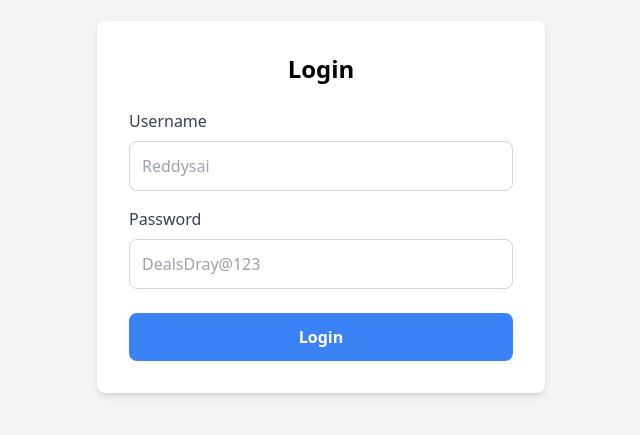
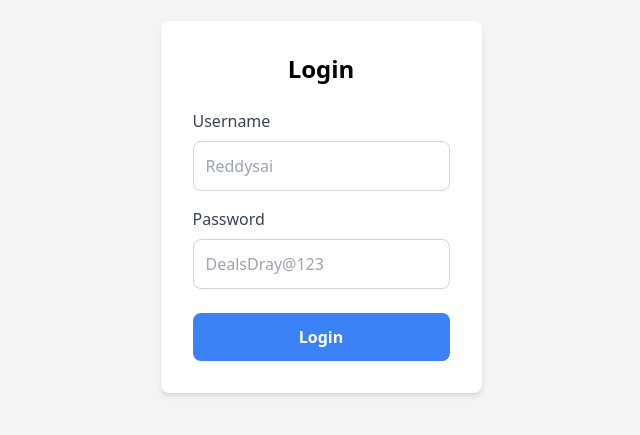
Before and after one commit to Reddy9100/dealsdray, a React (Vite) app: page / in a window 1280 px wide. Shown: the part 193-628 px from the top of the page, without its empty margins (319-959 px from the left). Built offline with nearby package versions, Linux system fonts and the light colour scheme; a web font is replaced by a local one.

Commit message:
added employee count

```diff
--- a/src/components/DashBoard.jsx
+++ b/src/components/DashBoard.jsx
@@ -210,7 +210,7 @@ const DashBoard = () => {
 
     setFilteredEmployee(filtered);
   };
-
+  const HeadCount = users.length
   return (
     <>
 
@@ -236,7 +236,7 @@ const DashBoard = () => {
       </div>
 <div className='flex flex-col justify-center items-center'>
       <h2 className='text-2xl font-bold text-center'>Users List</h2>
-
+      <h2>Employee Count : {HeadCount}</h2>
       <input
         type='text'
         id="filter"
--- a/src/components/Login.jsx
+++ b/src/components/Login.jsx
@@ -52,7 +52,7 @@ const Login = () => {
   return (
     <div className="flex flex-col items-center justify-center min-h-screen bg-gray-100">
       <Toaster />
-      <div className="bg-white p-8 rounded-lg shadow-md w-full max-w-md">
+      <div className="bg-white p-8 rounded-lg shadow-md m-6">
        <Link to="/"> <h2 className="text-2xl font-bold mb-6 text-center">Login</h2></Link>
         <form onSubmit={handleLogin}>
           <div className="mb-4">
```
